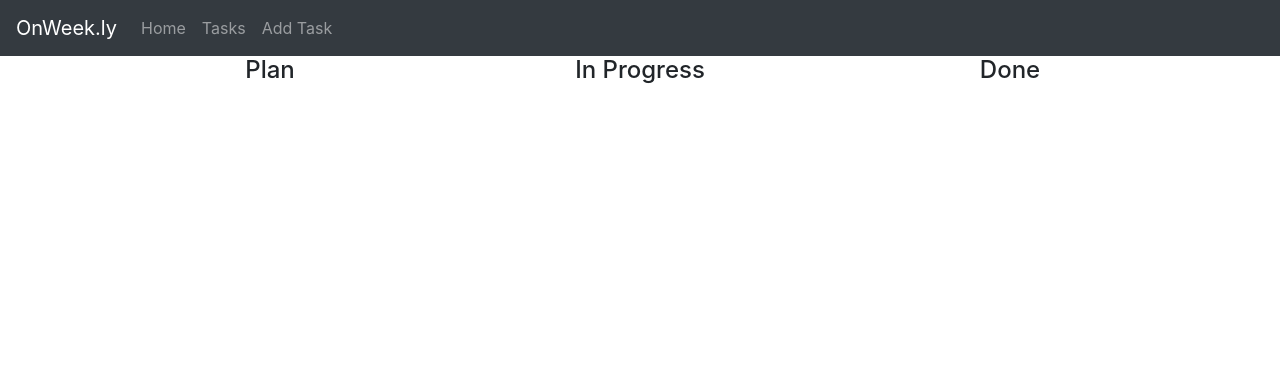
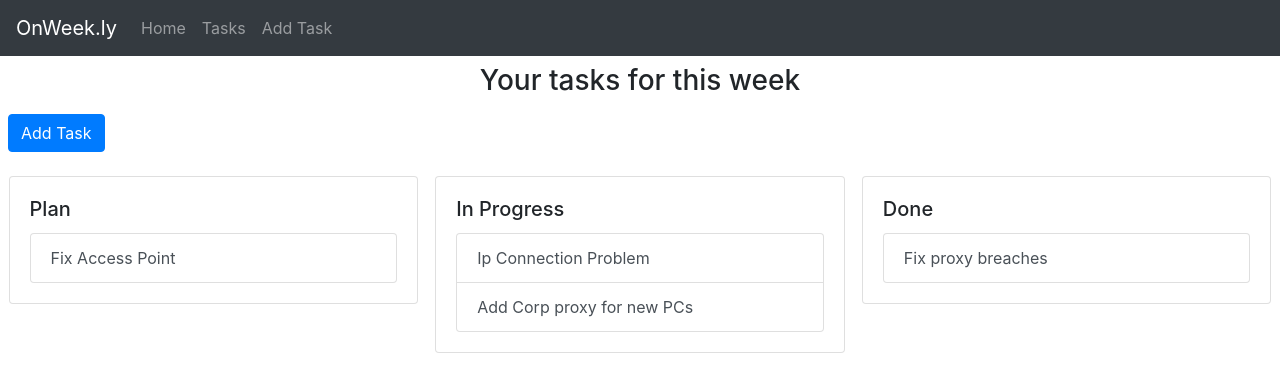
Before and after one commit to grglucastr/onweek.ly, a React (Create React App) app: page / in a window 1280 px wide. Shown: the top 392 px of the page. Built offline with nearby package versions, Linux system fonts and the light colour scheme.

Commit message:
Finish tasks styling
Add all the tasks to a List Group component

```diff
--- a/src/Base.css
+++ b/src/Base.css
@@ -27,3 +27,12 @@ a:hover {
   padding: 0px !important;
   margin: 0px !important;
 }
+
+.container-status {
+  display: flex;
+  justify-content: space-around;
+}
+
+.container-status-col {
+  width: 32%;
+}
--- a/src/components/TaskHome.js
+++ b/src/components/TaskHome.js
@@ -1,12 +1,12 @@
 import React, { Component } from "react";
-import { Link } from "react-router-dom";
 import { connect } from "react-redux";
-
-import TaskDetail from "./TaskDetail";
 
 import Container from "react-bootstrap/Container";
 import Row from "react-bootstrap/Row";
 import Col from "react-bootstrap/Col";
+import Button from "react-bootstrap/Button";
+
+import TasksStatusCard from "./TasksStatusCard";
 
 class Home extends Component {
   render() {
@@ -17,21 +17,42 @@ class Home extends Component {
 
     if (tasks) {
       planTasks = tasks.filter(x => x.status === 1);
+      progressTasks = tasks.filter(x => x.status === 2);
       doneTasks = tasks.filter(x => x.status === 3);
-      progressTasks = tasks.filter(x => x.status === 2);
     }
 
     return (
-      <Container>
+      <Container fluid={true}>
         <Row>
           <Col>
-            <h4 className="text-center">Plan</h4>
+            <h3 className="text-center mt-2">Your tasks for this week</h3>
           </Col>
+        </Row>
+
+        <Row>
           <Col>
-            <h4 className="text-center">In Progress</h4>
+            <div className="pl-2 mt-2">
+              <Button variant="primary">Add Task</Button>
+            </div>
           </Col>
+        </Row>
+
+        <Row>
           <Col>
-            <h4 className="text-center">Done</h4>
+            <div className="container-status mt-4">
+              <div className="container-status-col">
+                <TasksStatusCard description="Plan" tasks={planTasks} />
+              </div>
+              <div className="container-status-col">
+                <TasksStatusCard
+                  description="In Progress"
+                  tasks={progressTasks}
+                />
+              </div>
+              <div className="container-status-col">
+                <TasksStatusCard description="Done" tasks={doneTasks} />
+              </div>
+            </div>
           </Col>
         </Row>
       </Container>
@@ -44,39 +65,3 @@ function mapStateToProps(tasks) {
 }
 
 export default connect(mapStateToProps)(Home);
-
-{
-  /**
- *
- * <div>
-        <h3>Tasks Listing Home</h3>
-        <p>Plan</p>
-        <ul>
-          {planTasks.map((task, idx) => (
-            <li key={idx}>
-              <Link to={`/tasks/${task.id}`}>{task.subject}</Link>
-            </li>
-          ))}
-        </ul>
-
-        <p>In Progress</p>
-        <ul>
-          {progressTasks.map((task, idx) => (
-            <li key={idx}>
-              <Link to={`/tasks/${task.id}`}>{task.subject}</Link>
-            </li>
-          ))}
-        </ul>
-
-        <p>Done</p>
-        <ul>
-          {doneTasks.map((task, idx) => (
-            <li key={idx}>
-              <Link to={`/tasks/${task.id}`}>{task.subject}</Link>
-            </li>
-          ))}
-        </ul>
-      </div>
- *
- */
-}
--- /dev/null
+++ b/src/components/TasksStatusCard.js
@@ -0,0 +1,24 @@
+import React from "react";
+import { Link } from "react-router-dom";
+
+import Card from "react-bootstrap/Card";
+import ListGroup from "react-bootstrap/ListGroup";
+
+const TasksStatusCard = props => {
+  return (
+    <Card>
+      <Card.Body>
+        <Card.Title>{props.description}</Card.Title>
+        <ListGroup>
+          {props.tasks.map(task => (
+            <ListGroup.Item action key={task.id} href="#">
+              {task.subject}
+            </ListGroup.Item>
+          ))}
+        </ListGroup>
+      </Card.Body>
+    </Card>
+  );
+};
+
+export default TasksStatusCard;
--- a/src/index.js
+++ b/src/index.js
@@ -4,7 +4,6 @@ import { createStore } from "redux";
 import { Provider } from "react-redux";
 
 import App from "./components/App";
-
 import taskReducer from "./reducers/tasks";
 
 import "bootstrap/dist/css/bootstrap.css";
```
